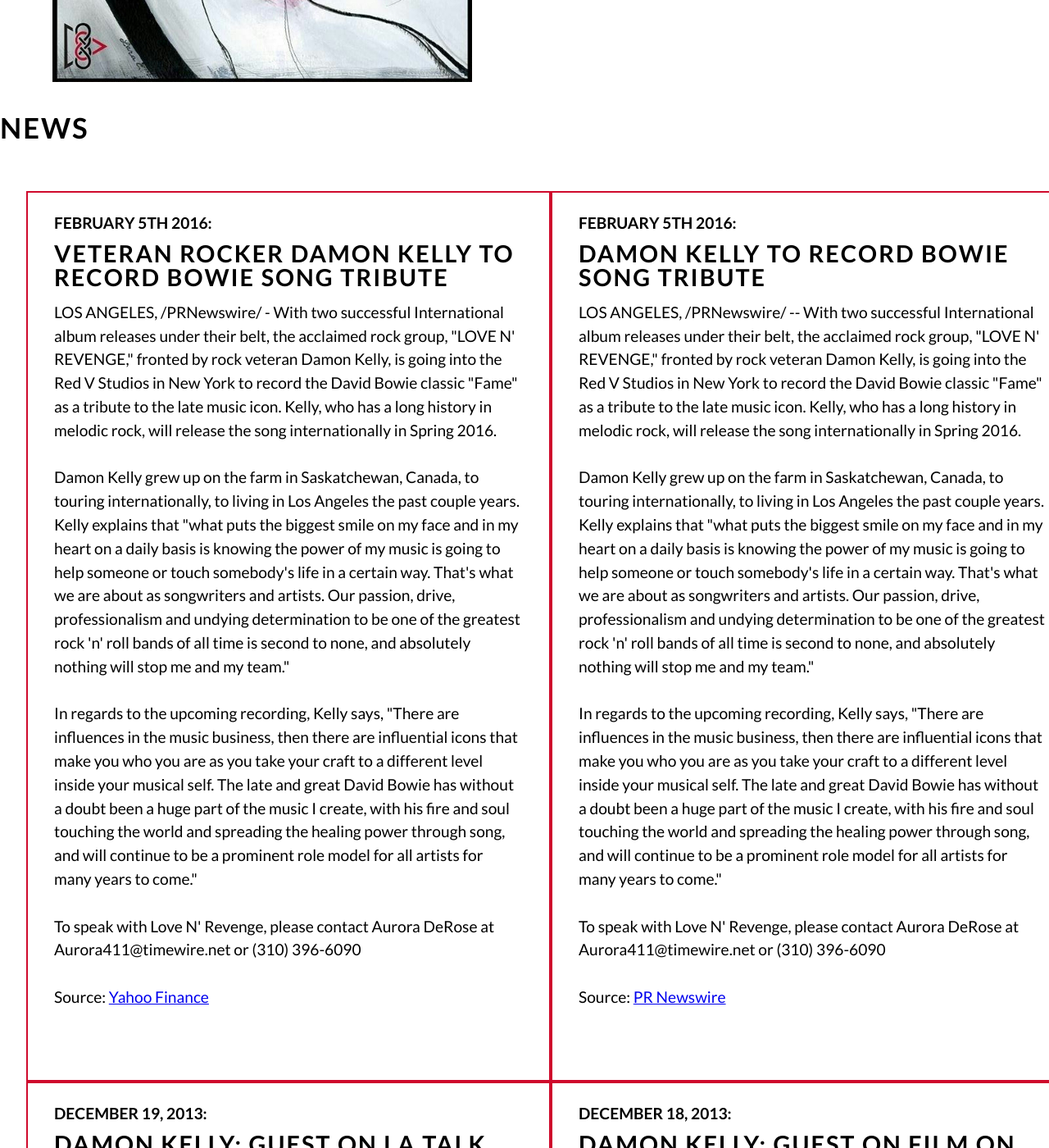
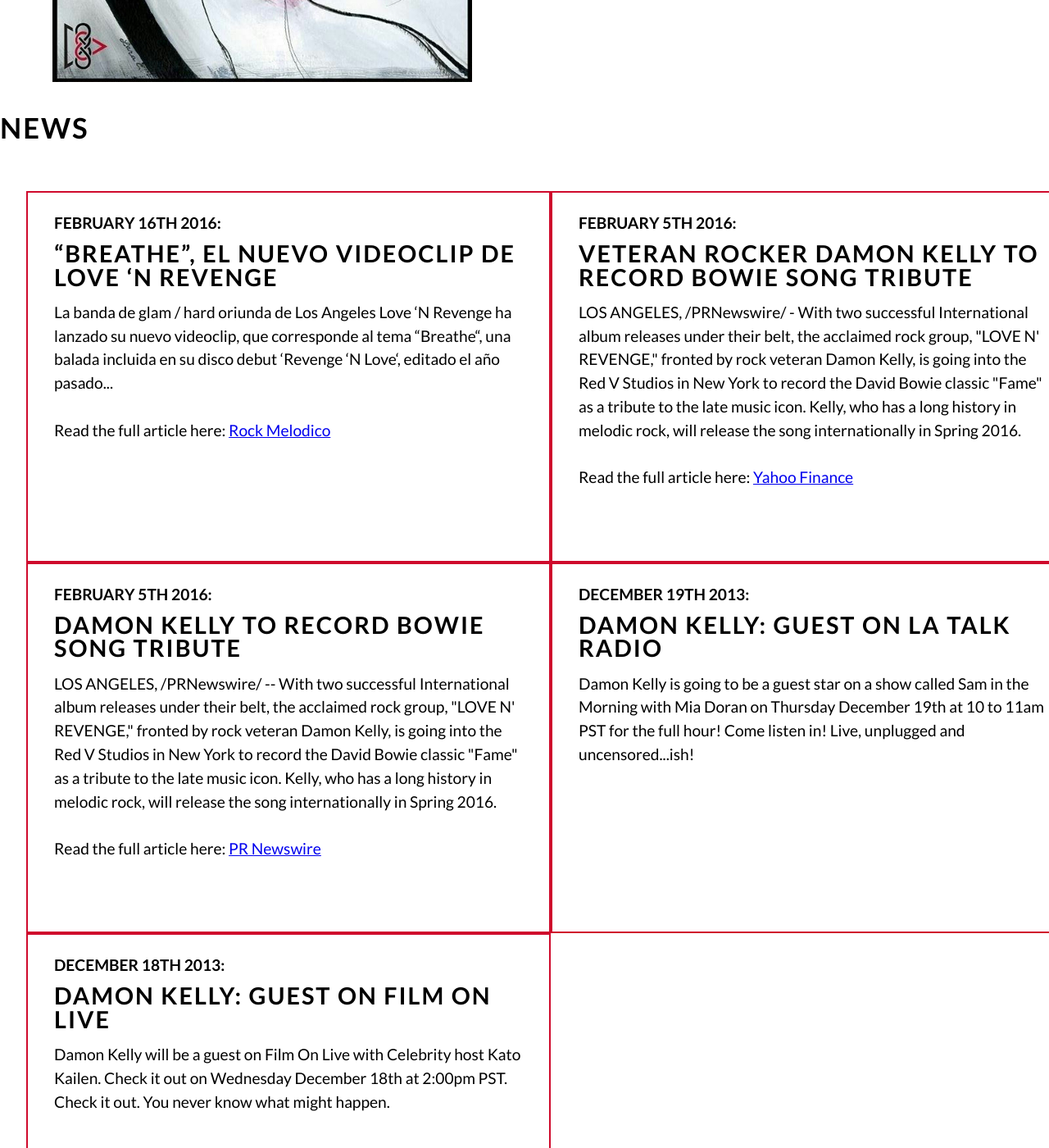
Before and after one commit to lovenrevenge/lovenrevenge, a Jekyll site: the page built from index.html, in a window 1280 px wide and 1400 px high, scrolled down 1232 px. Shown: the whole window at 82% size. Built offline with Jekyll 4.4.1, drawn with Linux system fonts in a browser that asks for light colours; Markdown is read by kramdown in place of the engine named in the settings; comment, search, counter and statistics services are not loaded; grey boxes are pictures that could not be loaded.

Commit message:
style(news): news box styled more. red header

```diff
--- a/_includes/news.html
+++ b/_includes/news.html
@@ -1,13 +1,43 @@
-
 <h1 id="news">News</h1>
 
 
 <div class="grid">
+
+        <div class="unit unit-xs-1 unit-s-1 unit-m-1 unit-l-1-2 unit-xl-1-2">
+
+
+        <div class="news-box">
+               <div class="news-bg">
+                <h2>
+                February 16th 2016:
+                </h2>
+
+            </div>
+
+            <h1>
+           “Breathe”, el nuevo videoclip de Love ‘N Revenge
+            </h1>
+
+            <p>
+           La banda de glam / hard oriunda de Los Angeles Love ‘N Revenge ha lanzado su nuevo videoclip, que corresponde al tema “Breathe“, una balada incluida en su disco debut ‘Revenge ‘N Love‘, editado el año pasado...
+                </p>
+
+            <p>Read the full article here: <a target="_blank" href="http://www.rockmelodico.com/2016/02/breathe-el-nuevo-videoclip-de-love-n-revenge.html">Rock Melodico</a></p>
+
+    </div>
+    </div>
+
+
+
         <div class="unit unit-xs-1 unit-s-1 unit-m-1 unit-l-1-2 unit-xl-1-2">
         <div class="news-box">
+
+            <div class="news-bg">
                 <h2>
                 February 5th 2016:
                 </h2>
+
+            </div>
 
             <h1>
            Veteran Rocker Damon Kelly To Record Bowie Song Tribute
@@ -17,33 +47,19 @@
            LOS ANGELES, /PRNewswire/ - With two successful International album releases under their belt, the acclaimed rock group, "LOVE N' REVENGE," fronted by rock veteran Damon Kelly, is going into the Red V Studios in New York to record the David Bowie classic "Fame" as a tribute to the late music icon. Kelly, who has a long history in melodic rock, will release the song internationally in Spring 2016.
             </p>
 
-            <p>
-
-Damon Kelly grew up on the farm in Saskatchewan, Canada, to touring internationally, to living in Los Angeles the past couple years. Kelly explains that "what puts the biggest smile on my face and in my heart on a daily basis is knowing the power of my music is going to help someone or touch somebody's life in a certain way. That's what we are about as songwriters and artists. Our passion, drive, professionalism and undying determination to be one of the greatest rock 'n' roll bands of all time is second to none, and absolutely nothing will stop me and my team."
-
-                </p>
-
-            <p>
-
-In regards to the upcoming recording, Kelly says, "There are influences in the music business, then there are influential icons that make you who you are as you take your craft to a different level inside your musical self. The late and great David Bowie has without a doubt been a huge part of the music I create, with his fire and soul touching the world and spreading the healing power through song, and will continue to be a prominent role model for all artists for many years to come."
-
-                </p>
-
-            <p>
-
-To speak with Love N' Revenge, please contact Aurora DeRose at Aurora411@timewire.net or (310) 396-6090
-            </p>
-
-            <p>Source: <a href="http://finance.yahoo.com/news/veteran-rocker-damon-kelly-record-191300285.html"> Yahoo Finance</a></p>
+            <p>Read the full article here: <a target="_blank" href="http://finance.yahoo.com/news/veteran-rocker-damon-kelly-record-191300285.html"> Yahoo Finance</a></p>
 
     </div>
     </div>
 
     <div class="unit unit-xs-1 unit-s-1 unit-m-1 unit-l-1-2 unit-xl-1-2">
         <div class="news-box">
+               <div class="news-bg">
                 <h2>
                 February 5th 2016:
                 </h2>
+
+            </div>
 
             <h1>
             Damon Kelly to Record Bowie Song Tribute
@@ -53,24 +69,7 @@
            LOS ANGELES, /PRNewswire/ -- With two successful International album releases under their belt, the acclaimed rock group, "LOVE N' REVENGE," fronted by rock veteran Damon Kelly, is going into the Red V Studios in New York to record the David Bowie classic "Fame" as a tribute to the late music icon. Kelly, who has a long history in melodic rock, will release the song internationally in Spring 2016.
                 </p>
 
-            <p>
-
-Damon Kelly grew up on the farm in Saskatchewan, Canada, to touring internationally, to living in Los Angeles the past couple years. Kelly explains that "what puts the biggest smile on my face and in my heart on a daily basis is knowing the power of my music is going to help someone or touch somebody's life in a certain way. That's what we are about as songwriters and artists. Our passion, drive, professionalism and undying determination to be one of the greatest rock 'n' roll bands of all time is second to none, and absolutely nothing will stop me and my team."
-
-                </p>
-
-            <p>
-
-In regards to the upcoming recording, Kelly says, "There are influences in the music business, then there are influential icons that make you who you are as you take your craft to a different level inside your musical self. The late and great David Bowie has without a doubt been a huge part of the music I create, with his fire and soul touching the world and spreading the healing power through song, and will continue to be a prominent role model for all artists for many years to come."
-
-                </p>
-
-            <p>
-
-To speak with Love N' Revenge, please contact Aurora DeRose at Aurora411@timewire.net or (310) 396-6090
-            </p>
-
-            <p>Source: <a href="http://www.prnewswire.com/news-releases/veteran-rocker-damon-kelly-to-record-bowie-song-tribute-300216093.html"> PR Newswire</a></p>
+            <p>Read the full article here: <a target="_blank" href="http://www.prnewswire.com/news-releases/veteran-rocker-damon-kelly-to-record-bowie-song-tribute-300216093.html"> PR Newswire</a></p>
 
     </div>
 
@@ -80,9 +79,12 @@
         <div class="unit unit-xs-1 unit-s-1 unit-m-1 unit-l-1-2 unit-xl-1-2">
 
     <div class="news-box">
+          <div class="news-bg">
                 <h2>
-        December 19, 2013:
+                December 19th 2013:
                 </h2>
+
+            </div>
 
         <h1>
         Damon Kelly: Guest on LA Talk Radio
@@ -100,9 +102,12 @@
 
 
     <div class="news-box">
+             <div class="news-bg">
                 <h2>
-            December 18, 2013:
+                December 18th 2013:
                 </h2>
+
+            </div>
 
             <h1>
             Damon Kelly: Guest on Film On Live
@@ -117,3 +122,5 @@
             </div>
 
     </div>
+
+    </div>
```
Lines whose indentation alone changed are shown as unchanged.
